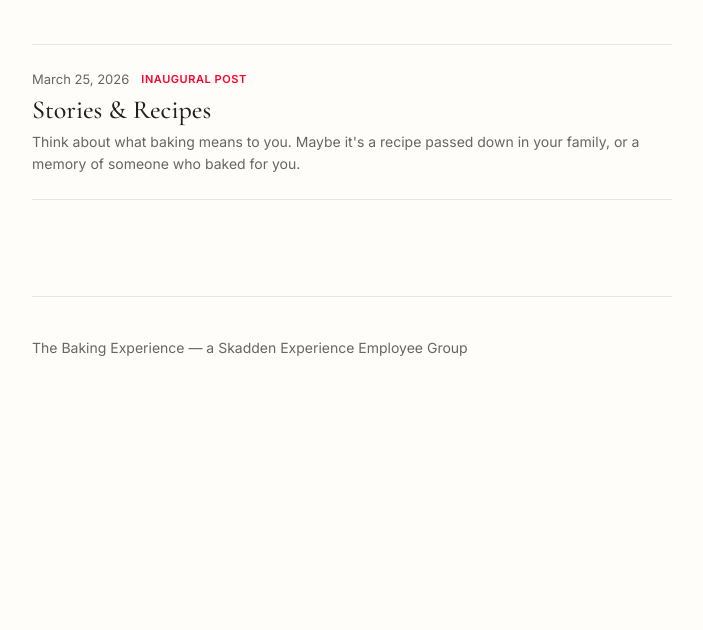
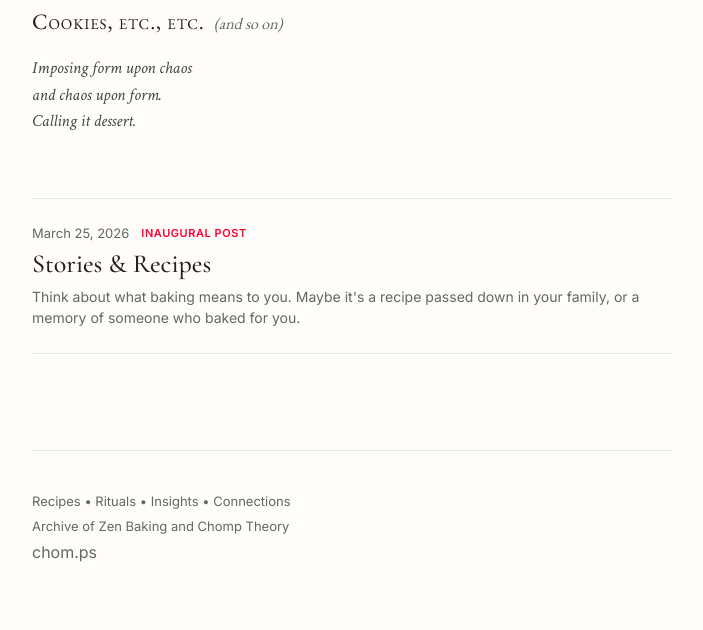
Before and after one commit to chomp-chomp-chomp/be, a web app: file docs/index.html in a window 1280 px wide. Shown: the part 384-1014 px from the top of the page, without its empty margins (288-991 px from the left). Before the commit the page ends 740 px from the top, so only its background shows below. Run offline with its HTML, style and script files only (its server is not run), Linux system fonts and the light colour scheme.

Commit message:
Update header and footer with new be-header, site-colophon, Crimson Text
- Replace be-masthead with new be-header (new banner images, subtitle, tagline poem)
- Replace site-footer/post-footer with site-colophon on all pages
- Add Recipes • Rituals • Insights • Connections and Archive of Zen Baking taglines
- Switch body font to Crimson Text, add --soft color token
- Add .smallcaps utility class
- Add Crimson Text to Google Fonts in all view templates

https://claude.ai/code/session_01Djo5mLyRLUFApctfk7gjKp

```diff
--- a/docs/index.html
+++ b/docs/index.html
@@ -5,15 +5,26 @@
   <meta name="viewport" content="width=device-width, initial-scale=1.0">
   <title>The Baking Experience</title>
   <link rel="preconnect" href="https://fonts.googleapis.com">
-  <link href="https://fonts.googleapis.com/css2?family=Cormorant+Garamond:wght@400;500;600&family=EB+Garamond:wght@400;500;600&family=IBM+Plex+Mono:wght@400;500&family=Inter:wght@400;500;600&family=Source+Serif+4:opsz,wght@8..60,400;8..60,500;8..60,600&display=swap" rel="stylesheet">
+  <link href="https://fonts.googleapis.com/css2?family=Cormorant+Garamond:wght@400;500;600&family=Crimson+Text:ital,wght@0,400;0,600;1,400;1,600&family=EB+Garamond:wght@400;500;600&family=IBM+Plex+Mono:wght@400;500&family=Inter:wght@400;500;600&family=Source+Serif+4:opsz,wght@8..60,400;8..60,500;8..60,600&display=swap" rel="stylesheet">
   <link rel="stylesheet" href="style.css">
 </head>
 <body>
   <div class="page">
 
-    <header class="be-masthead">
-      <img class="banner-light" src="https://ik.imagekit.io/chompchomp/Untitled%20design%20-%202.png" alt="The Baking Experience">
-      <img class="banner-dark"  src="https://ik.imagekit.io/chompchomp/Untitled%20design%20-%201.png" alt="The Baking Experience">
+    <header class="be-header">
+      <div class="be-banner">
+        <img src="https://ik.imagekit.io/chompchomp/light%20be%20heart%20banner" alt="be" class="banner-light">
+        <img src="https://ik.imagekit.io/chompchomp/dark%20be%20heart%20banner" alt="be" class="banner-dark">
+      </div>
+      <div class="be-subtitle">
+        <div class="be-subtitle-main smallcaps">Cookies, etc., etc.</div>
+        <div class="be-subtitle-aside">(and so on)</div>
+      </div>
+      <div class="site-tagline">
+        Imposing form upon chaos<br>
+        and chaos upon form.<br>
+        Calling it dessert.
+      </div>
     </header>
 
     <div class="post-list">
@@ -32,8 +43,12 @@
 
     </div>
 
-    <footer class="site-footer">
-      The Baking Experience &mdash; a Skadden Experience Employee Group
+    <footer class="site-colophon">
+      <div class="colophon-inner">
+        <div class="colophon-line">Recipes &bull; Rituals &bull; Insights &bull; Connections</div>
+        <div class="colophon-line">Archive of Zen Baking and Chomp Theory</div>
+        <div class="colophon-line small"><a href="https://chom.ps">chom.ps</a></div>
+      </div>
     </footer>
 
   </div>
--- a/docs/style.css
+++ b/docs/style.css
@@ -35,9 +35,11 @@
 
   --font-masthead: "EB Garamond", Garamond, serif;
   --font-title: "Cormorant Garamond", Garamond, serif;
-  --font-body: "Source Serif 4", Georgia, serif;
+  --font-body: "Crimson Text", Georgia, serif;
   --font-ui: "Inter", Arial, sans-serif;
   --font-mono: "IBM Plex Mono", monospace;
+
+  --soft: #444444;
 }
 
 html[data-theme="dark"] {
@@ -46,6 +48,7 @@ html[data-theme="dark"] {
   --text: #ededed;
   --muted: #c4c4c4;
   --light-muted: #aaaaaa;
+  --soft: #bbbbbb;
   --rule: #3a3535;
   --accent: #ff4d6d;
   --link: #ededed;
@@ -64,6 +67,7 @@ html[data-theme="dark"] {
     --text: #ededed;
     --muted: #c4c4c4;
     --light-muted: #aaaaaa;
+    --soft: #bbbbbb;
     --rule: #3a3535;
     --accent: #ff4d6d;
     --link: #ededed;
@@ -165,32 +169,48 @@ a { color: var(--link); text-decoration-thickness: 1px; text-underline-offset: 2
 a:hover { color: var(--link-hover); }
 
 /* =========================================================
-   MASTHEAD / BE
+   HEADER / BE
    ========================================================= */
 
-.be-masthead { margin-bottom: var(--space-xl); }
+.be-header {
+  margin-bottom: var(--space-xl);
+}
 
-.be-mark {
-  display: inline-flex;
-  align-items: flex-end;
-  gap: 0.1em;
+.be-banner {
+  margin-bottom: var(--space-m);
+}
+
+.be-banner img {
+  max-width: 100%;
+  height: auto;
+}
+
+.be-subtitle {
+  display: flex;
+  align-items: baseline;
+  gap: 0.5em;
+  margin-bottom: var(--space-s);
   font-family: var(--font-masthead);
-  font-size: clamp(56px, 10vw, 96px);
-  line-height: 0.95;
+}
+
+.be-subtitle-main {
+  font-size: 22px;
   color: var(--text);
 }
 
-.be-mark__cookie {
-  display: inline-block;
-  width: 0.34em;
-  height: 0.34em;
-  transform: translate(-0.02em, -0.02em);
-  vertical-align: baseline;
+.be-subtitle-aside {
+  font-size: 16px;
+  color: var(--muted);
+  font-style: italic;
 }
 
-.be-tagline { margin-top: 24px; font-family: var(--font-masthead); color: var(--text); }
-.be-tagline__line { display: block; font-size: 22px; line-height: 1.35; }
-.be-tagline__line--aside { font-style: italic; margin-top: 2px; }
+.site-tagline {
+  font-family: var(--font-body);
+  font-size: 17px;
+  line-height: 1.55;
+  color: var(--soft);
+  font-style: italic;
+}
 
 /* =========================================================
    UI / META
@@ -379,17 +399,31 @@ th { font-weight: 600; color: var(--text); }
 td { color: var(--muted); }
 
 /* =========================================================
-   SITE FOOTER
+   SITE COLOPHON
    ========================================================= */
 
-.site-footer {
+.site-colophon {
   margin-top: var(--space-xxl);
   padding-top: var(--space-l);
   border-top: 1px solid var(--rule);
   font-family: var(--font-ui);
-  font-size: 14px;
-  line-height: 1.5;
+  font-size: 13px;
+  line-height: 1.6;
   color: var(--muted);
+}
+
+.colophon-inner {
+  display: flex;
+  flex-direction: column;
+  gap: 4px;
+}
+
+.colophon-line a {
+  color: var(--muted);
+  text-decoration: none;
+}
+.colophon-line a:hover {
+  color: var(--link-hover);
 }
 
 /* =========================================================
@@ -405,6 +439,7 @@ td { color: var(--muted); }
 .masthead-font{ font-family: var(--font-masthead); }
 .title-font   { font-family: var(--font-title); }
 .mono         { font-family: var(--font-mono); }
+.smallcaps    { font-variant: small-caps; letter-spacing: 0.04em; }
 
 /* =========================================================
    BLOG-SPECIFIC
@@ -504,20 +539,14 @@ html[data-theme="dark"] .banner-dark  { display: block; }
   margin: 8px auto 24px;
 }
 
-/* Post footer */
-.post-footer {
+/* Post back link */
+.post-back {
   margin-top: var(--space-xl);
-  padding-top: var(--space-m);
-  border-top: 1px solid var(--rule);
-  display: flex;
-  justify-content: space-between;
-  align-items: center;
   font-family: var(--font-ui);
   font-size: 14px;
-  color: var(--muted);
 }
-.post-footer a { color: var(--link); text-decoration: none; }
-.post-footer a:hover { color: var(--link-hover); }
+.post-back a { color: var(--link); text-decoration: none; }
+.post-back a:hover { color: var(--link-hover); }
 
 /* 404 */
 .not-found { text-align: center; padding: var(--space-xxl) 0; }
@@ -538,7 +567,8 @@ html[data-theme="dark"] .banner-dark  { display: block; }
   h3 { font-size: 22px; }
 
   .lead { font-size: 19px; }
-  .be-tagline__line { font-size: 18px; }
+  .be-subtitle-main { font-size: 19px; }
+  .site-tagline { font-size: 16px; }
   .pullquote, .markdown .pullquote { font-size: 22px; }
 
   .meta, .metadata, .byline, .site-nav, table { font-size: 13px; }
--- a/views/404.ejs
+++ b/views/404.ejs
@@ -5,7 +5,7 @@
   <meta name="viewport" content="width=device-width, initial-scale=1.0">
   <title>Not Found – The Baking Experience</title>
   <link rel="preconnect" href="https://fonts.googleapis.com">
-  <link href="https://fonts.googleapis.com/css2?family=Cormorant+Garamond:wght@400;500;600&family=EB+Garamond:wght@400;500;600&family=IBM+Plex+Mono:wght@400;500&family=Inter:wght@400;500;600&family=Source+Serif+4:opsz,wght@8..60,400;8..60,500;8..60,600&display=swap" rel="stylesheet">
+  <link href="https://fonts.googleapis.com/css2?family=Cormorant+Garamond:wght@400;500;600&family=Crimson+Text:ital,wght@0,400;0,600;1,400;1,600&family=EB+Garamond:wght@400;500;600&family=IBM+Plex+Mono:wght@400;500&family=Inter:wght@400;500;600&family=Source+Serif+4:opsz,wght@8..60,400;8..60,500;8..60,600&display=swap" rel="stylesheet">
   <link rel="stylesheet" href="/style.css">
 </head>
 <body>
```
Also changed, not shown: docs/stories-and-recipes/index.html (+10 -3 lines), public/style.css (+63 -33 lines), views/index.ejs (+21 -6 lines), views/post.ejs (+10 -3 lines).
